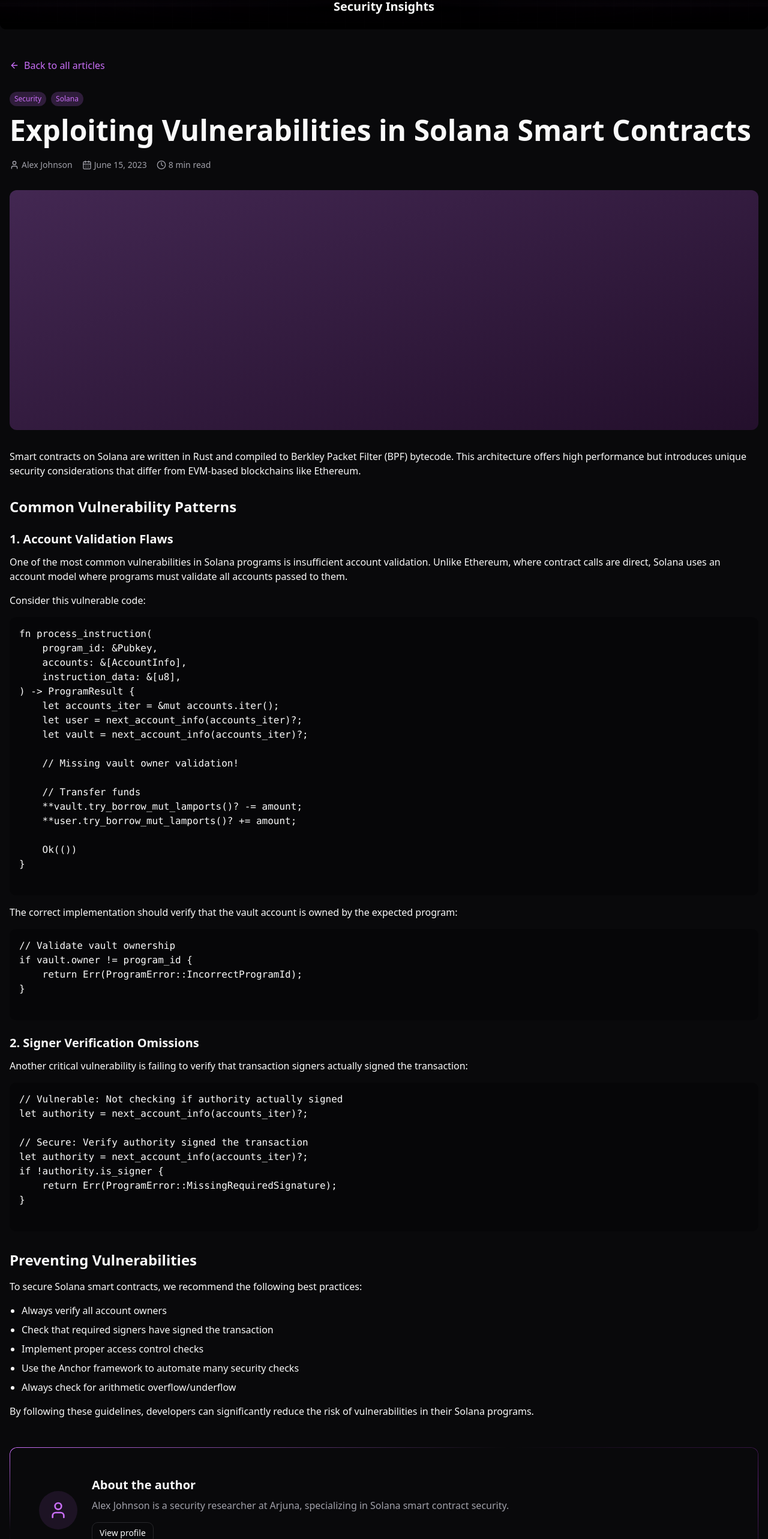
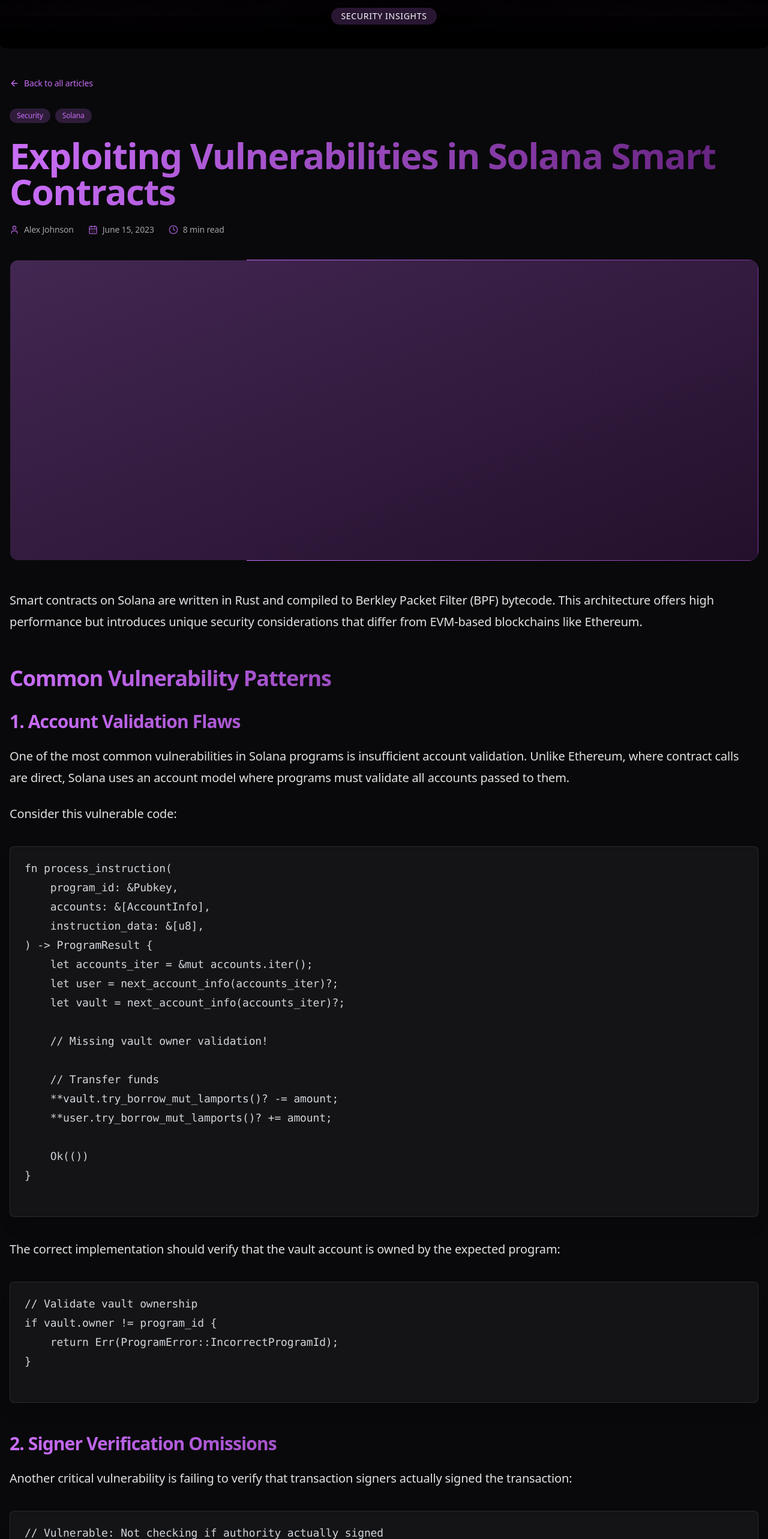
Before and after one commit to calc1f4r/Arjuna-website, a React (Vite) app: page /blog/1 in a window 1280 px wide. Shown: the part 100-2666 px from the top of the page at 60% size. Built offline with nearby package versions, Linux system fonts and the light colour scheme.

Commit message:
Fix: Improve website typography and rendering
Refactor typography and rendering for improved visual appeal.

```diff
--- a/package.json
+++ b/package.json
@@ -63,7 +63,7 @@
   },
   "devDependencies": {
     "@eslint/js": "^9.9.0",
-    "@tailwindcss/typography": "^0.5.15",
+    "@tailwindcss/typography": "^0.5.16",
     "@types/node": "^22.5.5",
     "@types/react": "^18.3.3",
     "@types/react-dom": "^18.3.0",
--- a/src/components/BlogPost.tsx
+++ b/src/components/BlogPost.tsx
@@ -1,9 +1,10 @@
 
 import React from 'react';
-import { CalendarDays, Clock, User, Tag, ArrowLeft } from 'lucide-react';
+import { CalendarDays, Clock, User, Tag, ArrowLeft, Share2 } from 'lucide-react';
 import { Link } from 'react-router-dom';
 import GlowingCard from './ui/aceternity/GlowingCard';
 import { Button } from './ui/button';
+import MovingBorder from './ui/aceternity/MovingBorder';
 
 // Define the blog post type
 export interface BlogPostType {
@@ -26,81 +27,86 @@ const BlogPost: React.FC<BlogPostProps> = ({ post }) => {
   return (
     <div className="container px-4 mx-auto py-12">
       <div className="mb-8">
-        <Link to="/blog" className="flex items-center text-primary hover:underline">
+        <Link to="/blog" className="flex items-center text-primary hover:underline transition-all duration-200">
           <ArrowLeft className="mr-2 h-4 w-4" />
-          Back to all articles
+          <span className="text-sm font-medium">Back to all articles</span>
         </Link>
       </div>
 
-      <div className="flex flex-wrap gap-2 mb-4">
+      <div className="flex flex-wrap gap-2 mb-6">
         {post.tags.map((tag, index) => (
-          <span key={index} className="text-xs px-2 py-1 rounded-full bg-primary/20 text-primary">
+          <span key={index} className="text-xs px-3 py-1 rounded-full bg-primary/20 text-primary font-medium backdrop-blur-sm">
             {tag}
           </span>
         ))}
       </div>
 
-      <h1 className="text-4xl md:text-5xl font-bold mb-6">{post.title}</h1>
+      <h1 className="text-4xl md:text-5xl lg:text-6xl font-bold mb-6 tracking-tight leading-tight text-gradient">
+        {post.title}
+      </h1>
 
-      <div className="flex flex-wrap items-center text-sm text-muted-foreground mb-8 gap-4">
+      <div className="flex flex-wrap items-center text-sm text-muted-foreground mb-10 gap-6">
         <div className="flex items-center">
-          <User className="h-4 w-4 mr-1" />
-          {post.author}
+          <User className="h-4 w-4 mr-2 text-primary/80" />
+          <span>{post.author}</span>
         </div>
         <div className="flex items-center">
-          <CalendarDays className="h-4 w-4 mr-1" />
-          {post.date}
+          <CalendarDays className="h-4 w-4 mr-2 text-primary/80" />
+          <span>{post.date}</span>
         </div>
         <div className="flex items-center">
-          <Clock className="h-4 w-4 mr-1" />
-          {post.readTime}
+          <Clock className="h-4 w-4 mr-2 text-primary/80" />
+          <span>{post.readTime}</span>
         </div>
       </div>
 
       {post.coverImage && (
-        <div className={`w-full h-[300px] md:h-[400px] ${post.coverImage} rounded-xl mb-8`} />
+        <MovingBorder containerClassName="w-full mb-12 rounded-2xl overflow-hidden" className="p-0">
+          <div className={`w-full h-[300px] md:h-[400px] lg:h-[500px] ${post.coverImage} rounded-xl`} />
+        </MovingBorder>
       )}
 
-      <div className="prose prose-invert max-w-none mb-12">
+      <article className="prose prose-invert max-w-none lg:prose-xl mb-16 prose-headings:text-gradient prose-headings:font-bold prose-p:text-foreground/90 prose-a:text-primary prose-a:no-underline hover:prose-a:underline prose-pre:bg-secondary/40 prose-pre:backdrop-blur-sm">
         <div dangerouslySetInnerHTML={{ __html: post.content }} />
-      </div>
+      </article>
 
-      <GlowingCard className="mb-12">
-        <div className="flex flex-col md:flex-row items-center gap-6 p-6">
-          <div className="flex-shrink-0 w-16 h-16 bg-primary/10 rounded-full flex items-center justify-center">
-            <User className="h-8 w-8 text-primary" />
+      <div className="w-full h-px bg-gradient-to-r from-transparent via-border to-transparent my-16"></div>
+
+      <GlowingCard className="mb-16">
+        <div className="flex flex-col md:flex-row items-center gap-8 p-8">
+          <div className="flex-shrink-0 w-20 h-20 bg-primary/10 rounded-full flex items-center justify-center">
+            <User className="h-10 w-10 text-primary" />
           </div>
           <div>
-            <h3 className="text-xl font-semibold mb-2">About the author</h3>
-            <p className="text-muted-foreground mb-4">
-              {post.author} is a security researcher at Arjuna, specializing in Solana smart contract security.
+            <h3 className="text-2xl font-semibold mb-3">About the author</h3>
+            <p className="text-muted-foreground mb-4 max-w-2xl">
+              {post.author} is a security researcher at Arjuna, specializing in Solana smart contract security with extensive experience identifying vulnerabilities in decentralized applications.
             </p>
-            <Button variant="outline" size="sm">View profile</Button>
+            <Button variant="outline" size="sm" className="group">
+              <span>View profile</span>
+              <span className="inline-block transition-transform group-hover:translate-x-1 ml-1">→</span>
+            </Button>
           </div>
         </div>
       </GlowingCard>
 
-      <div className="flex justify-between items-center">
+      <div className="flex flex-col sm:flex-row justify-between items-start sm:items-center gap-4">
         <h3 className="text-xl font-semibold">Share this article</h3>
-        <div className="flex gap-2">
-          <Button variant="outline" size="icon">
+        <div className="flex gap-3">
+          <Button variant="outline" size="icon" className="rounded-full h-10 w-10 bg-secondary/40 hover:bg-primary/20 transition-colors">
             <svg xmlns="http://www.w3.org/2000/svg" width="16" height="16" viewBox="0 0 24 24" fill="none" stroke="currentColor" strokeWidth="2" strokeLinecap="round" strokeLinejoin="round">
               <path d="M23 3a10.9 10.9 0 0 1-3.14 1.53 4.48 4.48 0 0 0-7.86 3v1A10.66 10.66 0 0 1 3 4s-4 9 5 13a11.64 11.64 0 0 1-7 2c9 5 20 0 20-11.5a4.5 4.5 0 0 0-.08-.83A7.72 7.72 0 0 0 23 3z"></path>
             </svg>
           </Button>
-          <Button variant="outline" size="icon">
+          <Button variant="outline" size="icon" className="rounded-full h-10 w-10 bg-secondary/40 hover:bg-primary/20 transition-colors">
             <svg xmlns="http://www.w3.org/2000/svg" width="16" height="16" viewBox="0 0 24 24" fill="none" stroke="currentColor" strokeWidth="2" strokeLinecap="round" strokeLinejoin="round">
               <path d="M16 8a6 6 0 0 1 6 6v7h-4v-7a2 2 0 0 0-2-2 2 2 0 0 0-2 2v7h-4v-7a6 6 0 0 1 6-6z"></path>
               <rect x="2" y="9" width="4" height="12"></rect>
               <circle cx="4" cy="4" r="2"></circle>
             </svg>
           </Button>
-          <Button variant="outline" size="icon">
-            <svg xmlns="http://www.w3.org/2000/svg" width="16" height="16" viewBox="0 0 24 24" fill="none" stroke="currentColor" strokeWidth="2" strokeLinecap="round" strokeLinejoin="round">
-              <rect x="2" y="2" width="20" height="20" rx="5" ry="5"></rect>
-              <path d="M16 11.37A4 4 0 1 1 12.63 8 4 4 0 0 1 16 11.37z"></path>
-              <line x1="17.5" y1="6.5" x2="17.51" y2="6.5"></line>
-            </svg>
+          <Button variant="outline" size="icon" className="rounded-full h-10 w-10 bg-secondary/40 hover:bg-primary/20 transition-colors">
+            <Share2 className="h-4 w-4" />
           </Button>
         </div>
       </div>
--- a/src/components/ui/aceternity/MovingBorder.tsx
+++ b/src/components/ui/aceternity/MovingBorder.tsx
@@ -1,13 +1,20 @@
+
 import React, { useState, useEffect, useRef } from 'react';
 import { cn } from '@/lib/utils';
 
 interface MovingBorderProps {
   children: React.ReactNode;
   className?: string;
+  containerClassName?: string;
   duration?: number;
 }
 
-const MovingBorder: React.FC<MovingBorderProps> = ({ children, className, duration = 4000 }) => {
+const MovingBorder: React.FC<MovingBorderProps> = ({
+  children,
+  className,
+  containerClassName,
+  duration = 4000
+}) => {
   const [x, setX] = useState(0);
   const requestRef = useRef<number>();
 
@@ -24,7 +31,7 @@ const MovingBorder: React.FC<MovingBorderProps> = ({ children, className, durati
   const gradientTransform = `translateX(${x}px)`;
 
   return (
-    <div className={cn("relative rounded-lg p-px overflow-hidden", className)}>
+    <div className={cn("relative rounded-lg p-px overflow-hidden", containerClassName)}>
       <div
         className="absolute inset-0 bg-gradient-to-r from-primary to-accent [mask-image:linear-gradient(to_right,white_0%,black_50%,white_100%)]"
         style={{
@@ -32,7 +39,7 @@ const MovingBorder: React.FC<MovingBorderProps> = ({ children, className, durati
           animation: `scroll ${duration}ms linear infinite`,
         }}
       />
-      <div className="relative bg-background rounded-lg">
+      <div className={cn("relative bg-background rounded-lg", className)}>
         {children}
       </div>
     </div>
--- a/src/index.css
+++ b/src/index.css
@@ -44,10 +44,24 @@
   body {
     @apply bg-background text-foreground antialiased;
     font-feature-settings: "ss01", "ss02", "cv01", "cv02", "cv03";
+    letter-spacing: -0.01em;
   }
 
   html {
     @apply scroll-smooth;
+  }
+
+  h1, h2, h3, h4, h5, h6 {
+    @apply font-bold tracking-tight;
+    letter-spacing: -0.03em;
+  }
+
+  pre {
+    @apply rounded-xl border border-white/10 shadow-xl;
+  }
+
+  code {
+    @apply text-primary/90 font-mono text-sm;
   }
 }
 
@@ -84,4 +98,30 @@
   .aceternity-border > * {
     @apply relative z-10;
   }
+
+  /* New utility classes */
+  .text-shadow {
+    text-shadow: 0 2px 4px rgba(0, 0, 0, 0.1);
+  }
+
+  .prose-custom {
+    @apply prose-code:bg-secondary/20 prose-code:rounded-md prose-code:px-1 prose-code:py-0.5;
+    @apply prose-pre:shadow-xl prose-pre:border prose-pre:border-white/10;
+    @apply prose-headings:mb-6 prose-headings:mt-10;
+    @apply prose-p:leading-relaxed prose-li:leading-relaxed;
+  }
+
+  /* Smooth gradient dividers */
+  .gradient-divider {
+    @apply w-full h-px bg-gradient-to-r from-transparent via-primary/20 to-transparent my-10;
+  }
+
+  /* Glow effects */
+  .glow-text {
+    text-shadow: 0 0 30px rgba(var(--primary), 0.6);
+  }
+
+  .glow-border {
+    box-shadow: 0 0 20px -5px rgba(var(--primary), 0.3);
+  }
 }
--- a/src/pages/BlogPost.tsx
+++ b/src/pages/BlogPost.tsx
@@ -236,9 +236,13 @@ const BlogPostPage: React.FC = () => {
 
   return (
     <div className="min-h-screen">
-      <GridBackgroundDemo className="py-6">
+      <GridBackgroundDemo className="py-10">
         <div className="container px-4 mx-auto">
-          <h2 className="text-xl font-semibold">Security Insights</h2>
+          <div className="flex items-center justify-center">
+            <div className="bg-primary/20 px-4 py-1 rounded-full backdrop-blur-sm">
+              <h2 className="text-sm font-medium tracking-wider uppercase">Security Insights</h2>
+            </div>
+          </div>
         </div>
       </GridBackgroundDemo>
 
--- a/tailwind.config.ts
+++ b/tailwind.config.ts
@@ -69,6 +69,40 @@ export default {
 				md: 'calc(var(--radius) - 2px)',
 				sm: 'calc(var(--radius) - 4px)'
 			},
+			typography: {
+				DEFAULT: {
+					css: {
+						color: 'hsl(var(--foreground))',
+						a: {
+							color: 'hsl(var(--primary))',
+							'&:hover': {
+								color: 'hsl(var(--primary))',
+							},
+						},
+						'h1, h2, h3, h4, h5, h6': {
+							color: 'hsl(var(--foreground))',
+							fontWeight: '700',
+						},
+						code: {
+							color: 'hsl(var(--primary))',
+							backgroundColor: 'hsl(var(--secondary))',
+							padding: '0.25rem',
+							borderRadius: '0.25rem',
+							fontWeight: '500',
+						},
+						'code::before': {
+							content: '""',
+						},
+						'code::after': {
+							content: '""',
+						},
+						pre: {
+							backgroundColor: 'hsl(var(--secondary))',
+							borderRadius: '0.5rem',
+						},
+					},
+				},
+			},
 			keyframes: {
 				'accordion-down': {
 					from: { height: '0' },
@@ -89,6 +123,10 @@ export default {
 				'gradient-flow': {
 					'0%, 100%': { backgroundPosition: '0% 50%' },
 					'50%': { backgroundPosition: '100% 50%' },
+				},
+				'pulse-glow': {
+					'0%, 100%': { opacity: '0.5' },
+					'50%': { opacity: '1' },
 				}
 			},
 			animation: {
@@ -96,12 +134,16 @@ export default {
 				'accordion-up': 'accordion-up 0.2s ease-out',
 				'fade-in': 'fade-in 0.5s ease-out',
 				'fade-up': 'fade-up 0.5s ease-out',
-				'gradient-flow': 'gradient-flow 3s ease infinite'
+				'gradient-flow': 'gradient-flow 3s ease infinite',
+				'pulse-glow': 'pulse-glow 3s ease-in-out infinite'
 			},
 			backgroundImage: {
 				'gradient-radial': 'radial-gradient(var(--tw-gradient-stops))',
 			}
 		}
 	},
-	plugins: [require("tailwindcss-animate")],
+	plugins: [
+		require("tailwindcss-animate"),
+		require('@tailwindcss/typography'),
+	],
 } satisfies Config;
```
Also changed, not shown: 1 other file (tests, documents, lock files or other folders).
